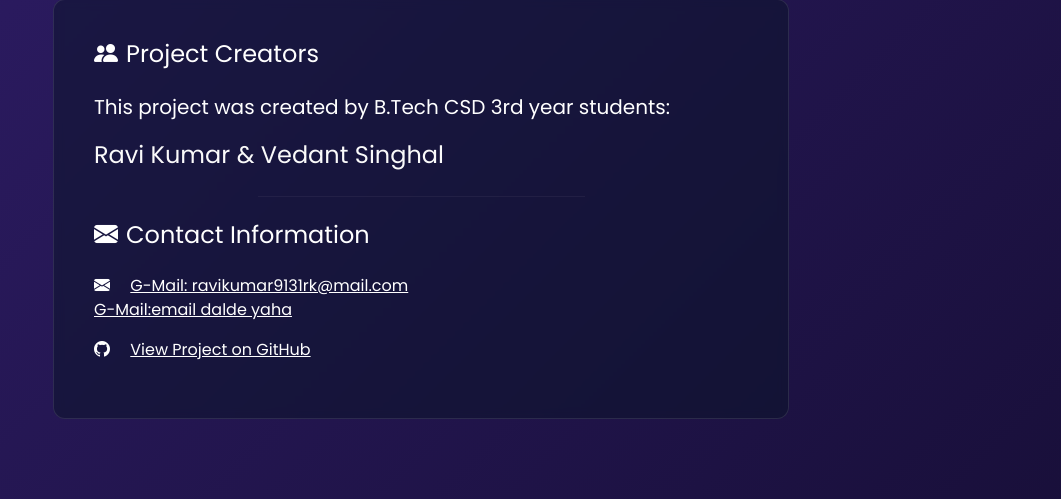
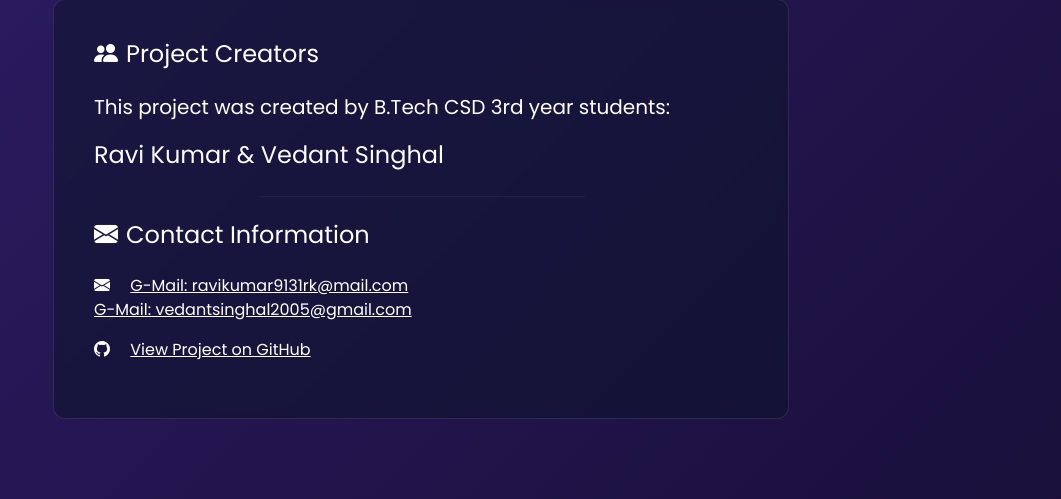
Before and after one commit to vedant333444/search_engine_project, a Flask app: template templates/contact.html in a window 1280 px wide. Shown: the part 301-800 px from the top of the page, without its empty margins (219-1280 px from the left). Run offline with Flask 3, Linux system fonts and the light colour scheme; the template is opened without the code that fills it, so the values that code supplies are empty; parts of the project's set-up code (start-up, migrations or seed data) failed here and were passed over.

Commit message:
Update contact email address

```diff
--- a/templates/contact.html
+++ b/templates/contact.html
@@ -54,7 +54,7 @@
                             </a>
                             <br>
                             <a href="mailto:"yahaemaildalde"?subject=Inquiry%20from%20VR%20Search%20Project" class="text-white">
-                                G-Mail:email dalde yaha
+                                G-Mail: vedantsinghal2005@gmail.com
                             </a>
                         </p>
 
```
